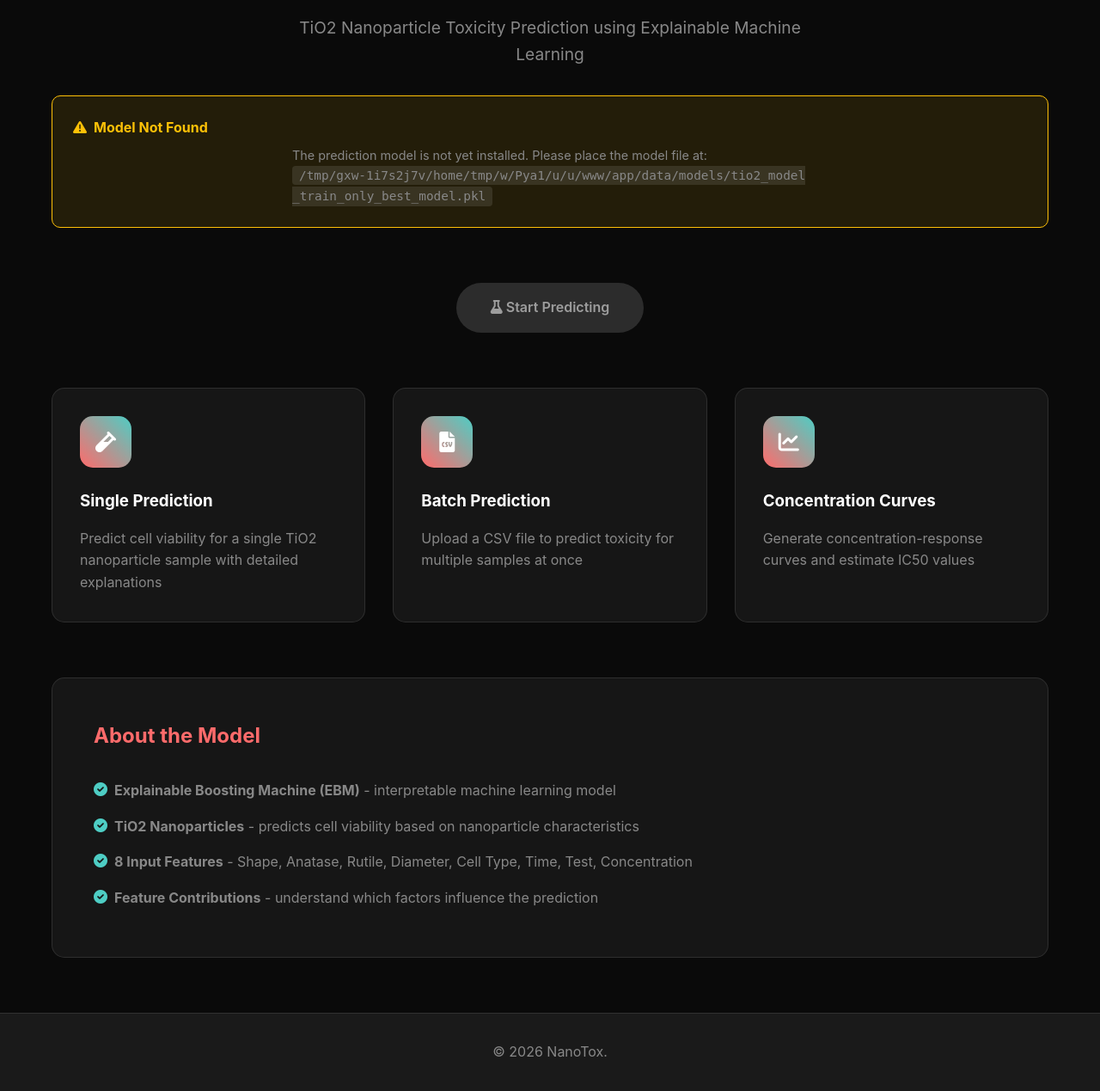
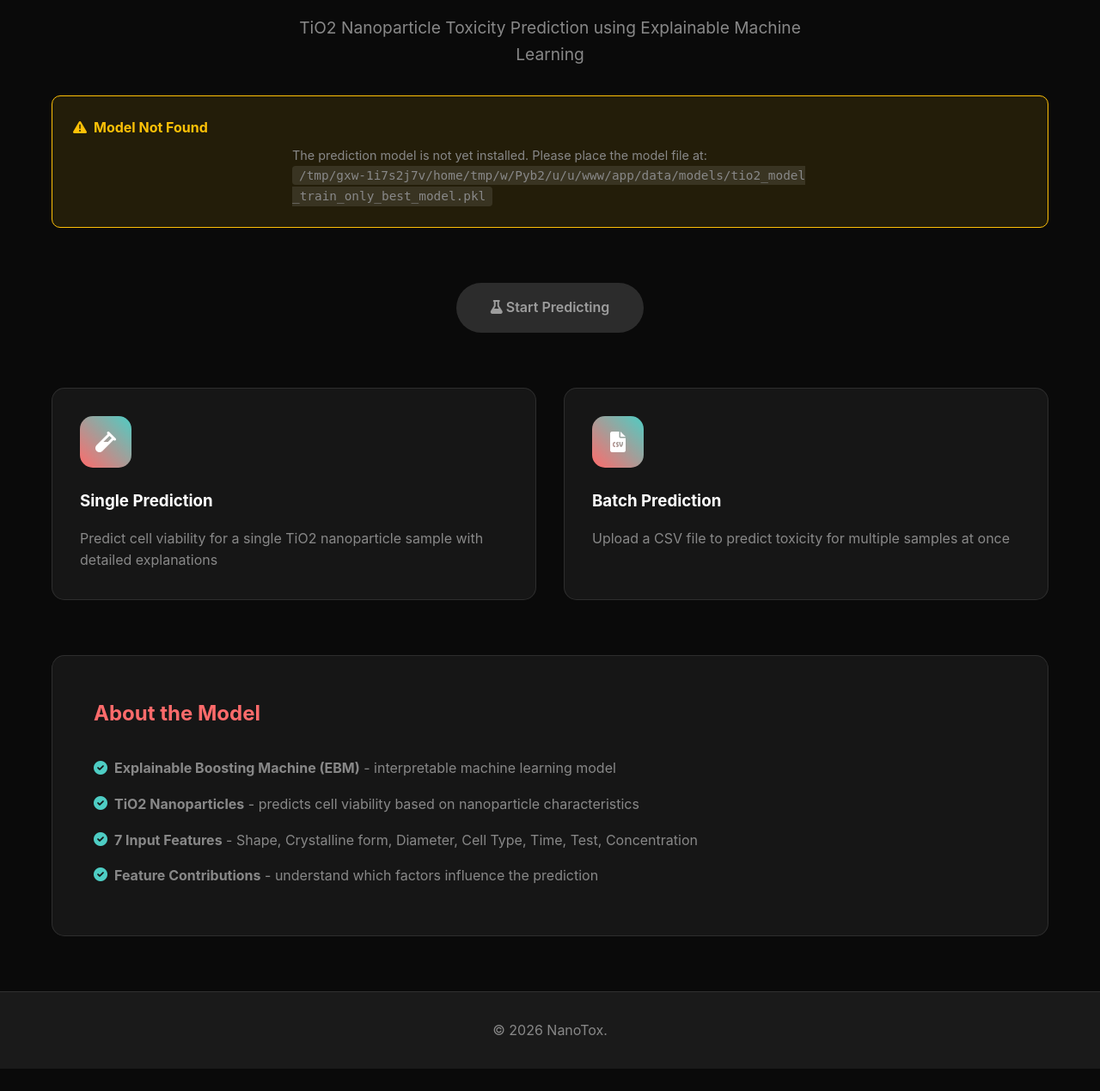
Before and after one commit to karoltopka/Chemalize, a Flask app: page /nanotox/ in a window 1280 px wide. Shown: the part 243-1512 px from the top of the page at 86% size. After the commit the page ends 1486 px from the top, so only its background shows below. Run offline with Flask 3, Linux system fonts and the light colour scheme; data comes from the database, SQL or seed files in the repository.

Commit message:
Update to nanotox description

```diff
--- a/app/templates/nanotox/home.html
+++ b/app/templates/nanotox/home.html
@@ -305,14 +305,6 @@
                     <h3>Batch Prediction</h3>
                     <p>Upload a CSV file to predict toxicity for multiple samples at once</p>
                 </a>
-
-                <div class="feature-card">
-                    <div class="feature-icon">
-                        <i class="fas fa-chart-line"></i>
-                    </div>
-                    <h3>Concentration Curves</h3>
-                    <p>Generate concentration-response curves and estimate IC50 values</p>
-                </div>
             </div>
 
             <div class="info-section">
@@ -328,7 +320,7 @@
                     </li>
                     <li>
                         <i class="fas fa-check-circle"></i>
-                        <span><strong>8 Input Features</strong> - Shape, Anatase, Rutile, Diameter, Cell Type, Time, Test, Concentration</span>
+                        <span><strong>7 Input Features</strong> - Shape, Crystalline form, Diameter, Cell Type, Time, Test, Concentration</span>
                     </li>
                     <li>
                         <i class="fas fa-check-circle"></i>
```
